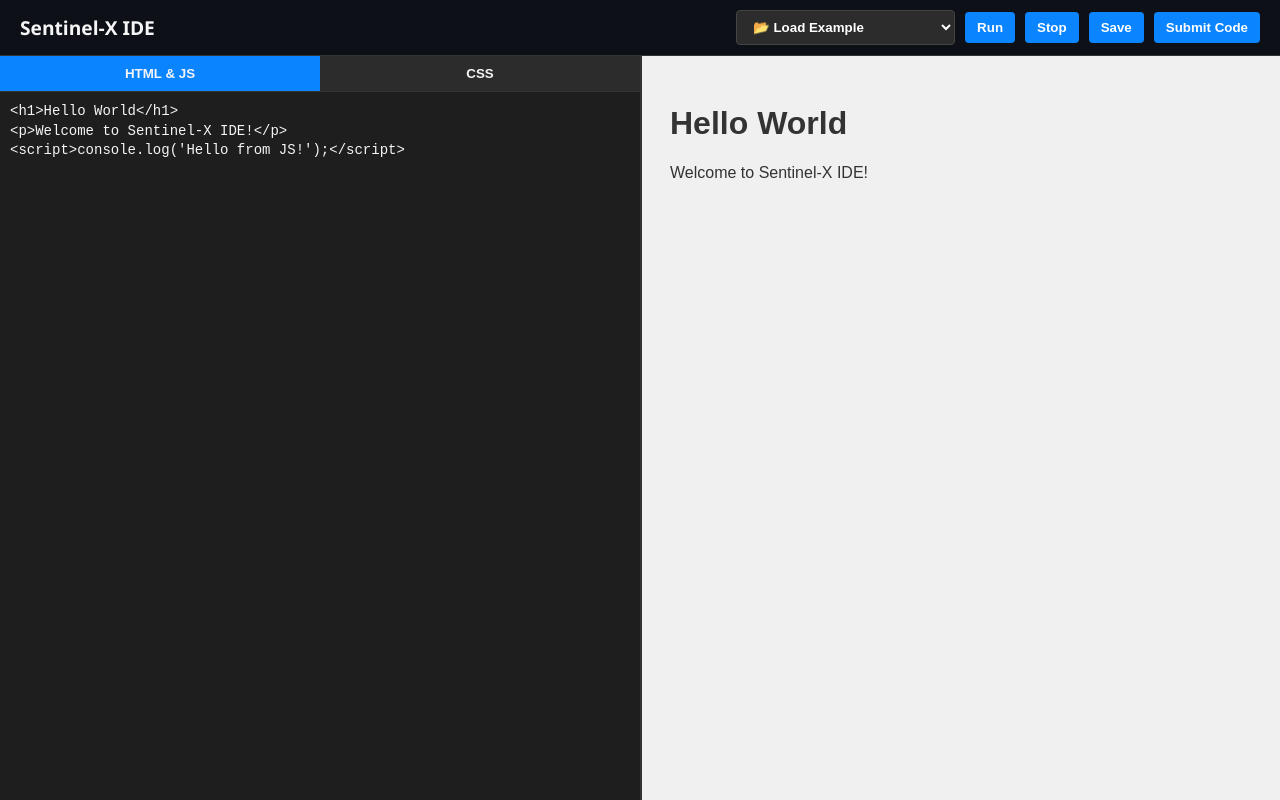
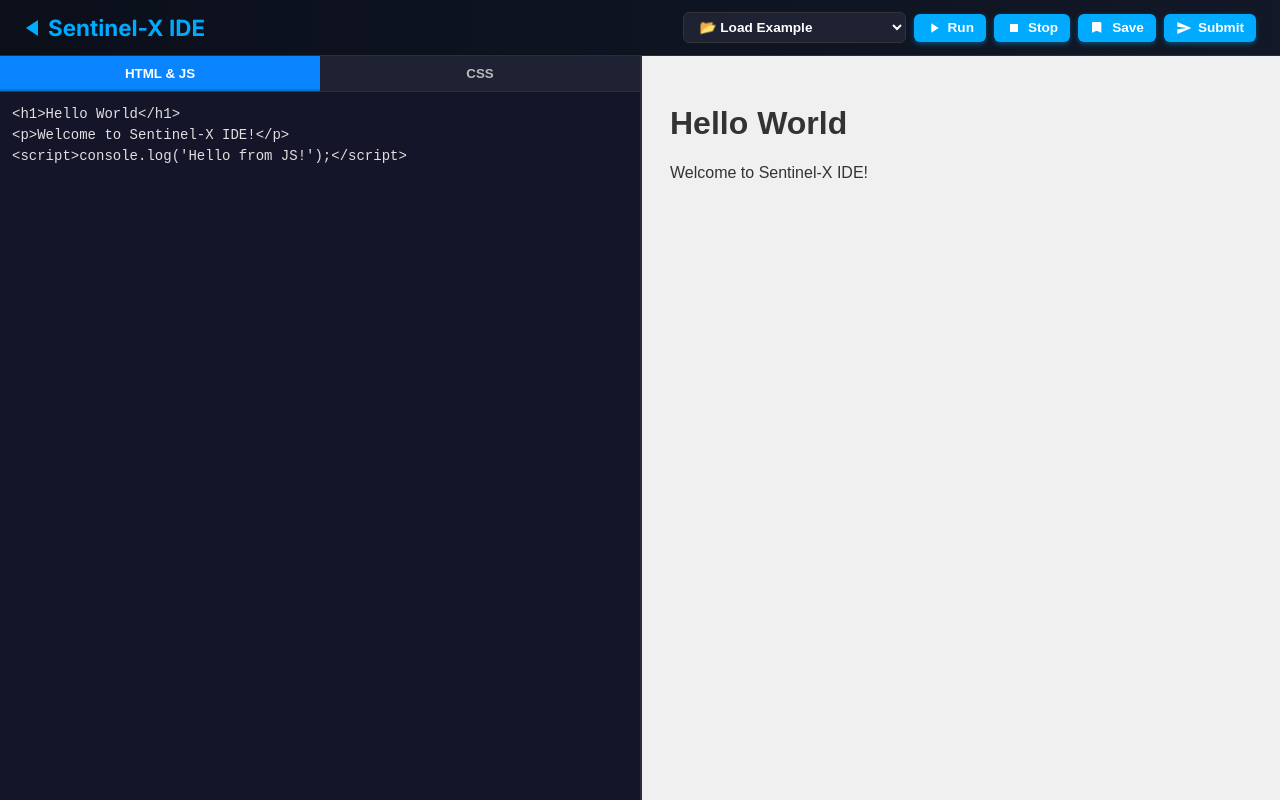
Before and after one commit to SentinelXZimbabwe/Sentinel-X-IDE, a plain HTML site: page index.html in a window 1280 px wide. Drawn offline with Linux system fonts and the light colour scheme.

Commit message:
Update index.html

```diff
--- a/index.html
+++ b/index.html
@@ -5,56 +5,76 @@
 <meta name="viewport" content="width=device-width, initial-scale=1.0">
 <title>Sentinel-X IDE</title>
 <style>
+  @import url('https://fonts.googleapis.com/css2?family=Inter:wght@400;600;700&display=swap');
+
   body {
     margin: 0;
-    font-family: 'Segoe UI', Tahoma, Geneva, Verdana, sans-serif;
+    font-family: 'Inter', sans-serif;
     display: flex;
     flex-direction: column;
     height: 100vh;
-    background: #1e1e1e;
+    background: #0f111a;
     color: #f5f5f5;
   }
 
   header {
-    background: #0d1117;
-    padding: 10px 20px;
+    background: linear-gradient(90deg, #0a0f1a, #121827);
+    padding: 12px 24px;
     display: flex;
     justify-content: space-between;
     align-items: center;
-    border-bottom: 1px solid #333;
+    border-bottom: 1px solid #2c2c3c;
+    box-shadow: 0 2px 5px rgba(0,0,0,0.4);
   }
 
   header h1 {
     margin: 0;
-    font-size: 1.2rem;
+    font-size: 1.4rem;
+    font-weight: 700;
+    color: #00aaff;
+    display: flex;
+    align-items: center;
+    gap: 8px;
   }
 
   .button-group {
     display: flex;
-    gap: 10px;
+    gap: 8px;
     align-items: center;
   }
 
-  header button, header select {
-    background: #0a84ff;
+  header select, header button {
+    font-weight: 600;
+    font-size: 0.85rem;
     border: none;
-    padding: 8px 12px;
-    color: white;
+    border-radius: 6px;
+    padding: 6px 12px;
     cursor: pointer;
-    border-radius: 4px;
-    font-weight: bold;
-    transition: 0.2s;
+    display: flex;
+    align-items: center;
+    gap: 6px;
+    transition: all 0.2s ease;
+  }
+
+  header select {
+    background: #1f2233;
+    color: #fff;
+    border: 1px solid #333;
+  }
+
+  header select:hover {
+    background: #2c2c44;
+  }
+
+  header button {
+    background: #00aaff;
+    color: #fff;
+    box-shadow: 0 2px 5px rgba(0,170,255,0.4);
   }
 
   header button:hover {
-    background: #006edc;
-  }
-
-  header select {
-    background: #2c2c2c;
-    border: 1px solid #444;
-    color: #fff;
-    font-weight: bold;
+    background: #007acc;
+    box-shadow: 0 4px 10px rgba(0,170,255,0.5);
   }
 
   main {
@@ -67,47 +87,65 @@
     width: 50%;
     display: flex;
     flex-direction: column;
-    border-right: 1px solid #333;
-    background: #1e1e1e;
+    border-right: 1px solid #2c2c3c;
+    background: #141528;
   }
 
   .tabs {
     display: flex;
-    background: #2c2c2c;
-    border-bottom: 1px solid #333;
+    background: #1f2233;
+    border-bottom: 1px solid #2c2c3c;
   }
 
   .tabs button {
     flex: 1;
-    background: #2c2c2c;
+    background: #1f2233;
     border: none;
     padding: 10px;
-    color: #f5f5f5;
+    color: #bbb;
+    font-weight: 600;
     cursor: pointer;
-    font-weight: bold;
+    transition: all 0.2s ease;
   }
 
   .tabs button.active {
     background: #0a84ff;
+    color: #fff;
+    box-shadow: inset 0 -2px #007acc;
   }
 
   textarea {
     flex: 1;
-    background: #1e1e1e;
-    color: #f5f5f5;
+    background: #141528;
+    color: #e0e0e0;
     border: none;
     resize: none;
-    font-family: 'Courier New', Courier, monospace;
+    font-family: 'Fira Code', monospace;
     font-size: 14px;
-    padding: 10px;
+    padding: 12px;
     outline: none;
-    line-height: 1.4;
+    line-height: 1.5;
+    scrollbar-width: thin;
+    scrollbar-color: #555 #222;
+  }
+
+  textarea::-webkit-scrollbar {
+    width: 10px;
+  }
+
+  textarea::-webkit-scrollbar-thumb {
+    background: #555;
+    border-radius: 5px;
+  }
+
+  textarea::-webkit-scrollbar-track {
+    background: #222;
   }
 
   .preview {
     flex: 1;
     background: white;
-    border-left: 1px solid #333;
+    border-left: 1px solid #2c2c3c;
     position: relative;
   }
 
@@ -117,11 +155,26 @@
     border: none;
     pointer-events: auto;
   }
+
+  /* Button Icons */
+  .icon {
+    width: 16px;
+    height: 16px;
+    fill: currentColor;
+  }
+
+  /* Smooth transitions for buttons and tabs */
+  header select, header button, .tabs button {
+    transition: all 0.2s ease-in-out;
+  }
 </style>
 </head>
 <body>
 <header>
-  <h1>Sentinel-X IDE</h1>
+  <h1>
+    <svg class="icon" viewBox="0 0 24 24"><path d="M3 12l18-12v24z"/></svg>
+    Sentinel-X IDE
+  </h1>
   <div class="button-group">
     <select id="exampleSelect">
       <option value="">📂 Load Example</option>
@@ -136,10 +189,22 @@
       <option value="examples/starter page">Starter Page</option>
       <option value="examples/student dashboard">Student Dashboard</option>
     </select>
-    <button id="runBtn">Run</button>
-    <button id="stopBtn">Stop</button>
-    <button id="saveBtn">Save</button>
-    <button id="submitBtn">Submit Code</button>
+    <button id="runBtn">
+      <svg class="icon" viewBox="0 0 24 24"><path d="M8 5v14l11-7z"/></svg>
+      Run
+    </button>
+    <button id="stopBtn">
+      <svg class="icon" viewBox="0 0 24 24"><path d="M6 6h12v12H6z"/></svg>
+      Stop
+    </button>
+    <button id="saveBtn">
+      <svg class="icon" viewBox="0 0 24 24"><path d="M17 3H5c-1.1 0-2 .9-2 2v14l7-3 7 3V5c0-1.1-.9-2-2-2z"/></svg>
+      Save
+    </button>
+    <button id="submitBtn">
+      <svg class="icon" viewBox="0 0 24 24"><path d="M2 21l21-9L2 3v7l15 2-15 2v7z"/></svg>
+      Submit
+    </button>
   </div>
 </header>
 
```
